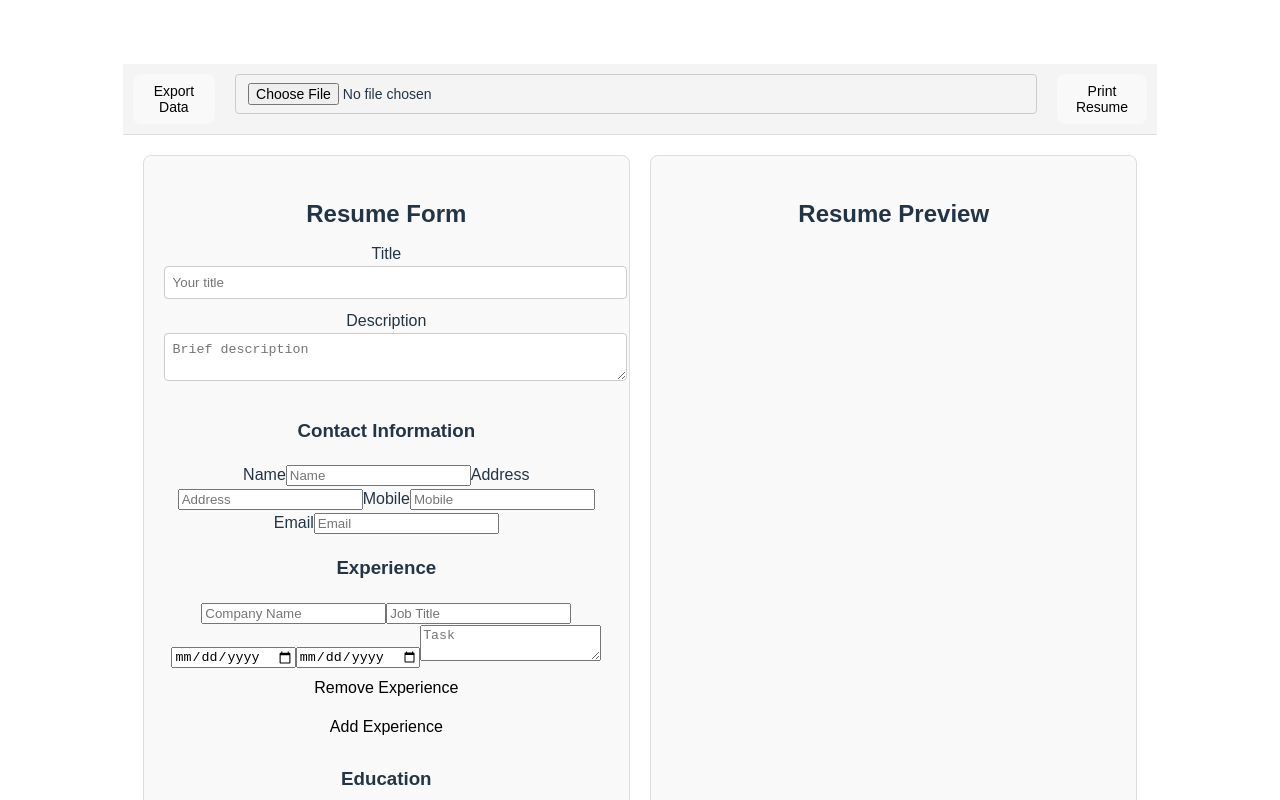
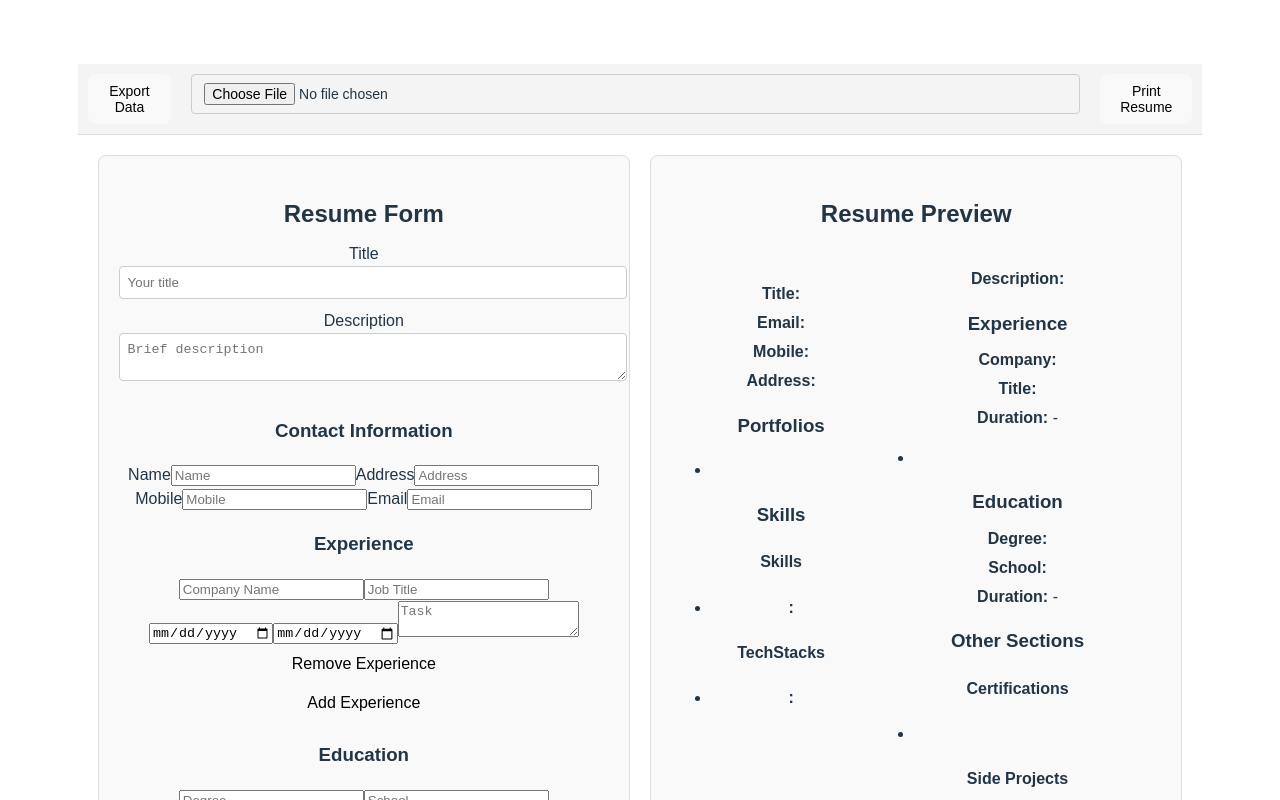
Before and after one commit to kaiwanyawit-chawankul/homework-rdd, a Vue app: page / in a window 1280 px wide. Shown: the top 800 px of the page. Built offline with nearby package versions, Linux system fonts and the light colour scheme.

Commit message:
Add new template

```diff
--- a/src/App.vue
+++ b/src/App.vue
@@ -48,7 +48,7 @@
       <!-- Right Side: Preview -->
       <div class="preview">
         <h2>Resume Preview</h2>
-        <ResumeReview :resume="resume" />
+        <LeftRightPreview :resume="resume" />
       </div>
     </div>
   </div>
@@ -61,6 +61,7 @@ import EducationEditor from './components/EducationEditor.vue';
 import SkillsEditor from './components/SkillsEditor.vue';
 import OtherSectionsEditor from './components/OtherSectionsEditor.vue';
 import ResumeReview from './components/ResumeReview.vue';
+import LeftRightPreview from './components/LeftRightPreview.vue';
 import { resumeData } from './data';
 
 export default {
@@ -70,7 +71,8 @@ export default {
     EducationEditor,
     OtherSectionsEditor,
     SkillsEditor,
-    ResumeReview
+    ResumeReview,
+    LeftRightPreview
   },
   data() {
     return {
--- /dev/null
+++ b/src/components/LeftRightPreview.vue
@@ -0,0 +1,120 @@
+<!-- src/components/LeftRightPreview.vue -->
+
+<template>
+  <div class="left-right-preview">
+    <!-- Left Side -->
+    <div class="left-side">
+      <div class="contact-info">
+        <h2>{{ resume.contact.name }}</h2>
+        <p><strong>Title:</strong> {{ resume.title }}</p>
+        <p><strong>Email:</strong> {{ resume.contact.email }}</p>
+        <p><strong>Mobile:</strong> {{ resume.contact.mobile }}</p>
+        <p><strong>Address:</strong> {{ resume.contact.address }}</p>
+      </div>
+
+      <div class="portfolios">
+        <h3>Portfolios</h3>
+        <ul>
+          <li v-for="(portfolio, index) in resume.others[2].items" :key="index">{{ portfolio }}</li>
+        </ul>
+      </div>
+
+      <div class="skills">
+        <h3>Skills</h3>
+        <div v-for="(skillCategory, categoryIndex) in resume.skills" :key="categoryIndex">
+          <h4>{{ skillCategory.title }}</h4>
+          <ul>
+            <li v-for="(skill, skillIndex) in skillCategory.items" :key="skillIndex">
+              <strong>{{ skill.name }}:</strong> {{ skill.rating }}
+            </li>
+          </ul>
+        </div>
+      </div>
+    </div>
+
+    <!-- Right Side -->
+    <div class="right-side">
+      <div class="description">
+        <p><strong>Description:</strong> {{ resume.description }}</p>
+      </div>
+
+      <div class="experience">
+        <h3>Experience</h3>
+        <div v-for="(experience, index) in resume.experiences" :key="index" class="experience-item">
+          <p><strong>Company:</strong> {{ experience.company }}</p>
+          <p><strong>Title:</strong> {{ experience.title }}</p>
+          <p><strong>Duration:</strong> {{ experience.startDate }} - {{ experience.endDate }}</p>
+          <ul>
+            <li v-for="(task, taskIndex) in experience.tasks" :key="taskIndex">{{ task }}</li>
+          </ul>
+        </div>
+      </div>
+
+      <div class="education">
+        <h3>Education</h3>
+        <div v-for="(education, index) in resume.educations" :key="index" class="education-item">
+          <p><strong>Degree:</strong> {{ education.degree }}</p>
+          <p><strong>School:</strong> {{ education.school }}</p>
+          <p><strong>Duration:</strong> {{ education.startDate }} - {{ education.endDate }}</p>
+        </div>
+      </div>
+
+      <div class="others">
+        <h3>Other Sections</h3>
+        <div v-for="(otherSection, sectionIndex) in resume.others.slice(0, 2)" :key="sectionIndex">
+          <h4>{{ otherSection.title }}</h4>
+          <ul>
+            <li v-for="(item, itemIndex) in otherSection.items" :key="itemIndex">{{ item }}</li>
+          </ul>
+        </div>
+      </div>
+    </div>
+  </div>
+</template>
+
+<script>
+export default {
+  props: {
+    resume: Object
+  }
+};
+</script>
+
+<style scoped>
+.left-right-preview {
+  display: flex;
+  justify-content: space-between;
+  padding: 20px;
+}
+
+.left-side {
+  width: 40%;
+  padding-right: 20px;
+}
+
+.right-side {
+  width: 55%;
+}
+
+.left-side h2,
+.right-side h3 {
+  margin-bottom: 10px;
+}
+
+ul {
+  list-style-type: disc;
+  padding-left: 20px;
+}
+
+.left-side p,
+.right-side p {
+  margin: 5px 0;
+}
+
+.skills ul,
+.portfolios ul,
+.experience-item ul,
+.education-item ul {
+  padding-left: 20px;
+}
+</style>
--- a/src/components/ResumeReview.vue
+++ b/src/components/ResumeReview.vue
@@ -1,11 +1,9 @@
 <script setup>
-import { ref } from 'vue'
 
 defineProps({
   resume: Object,
 })
 
-const count = ref(0)
 </script>
 
 <template>
```
